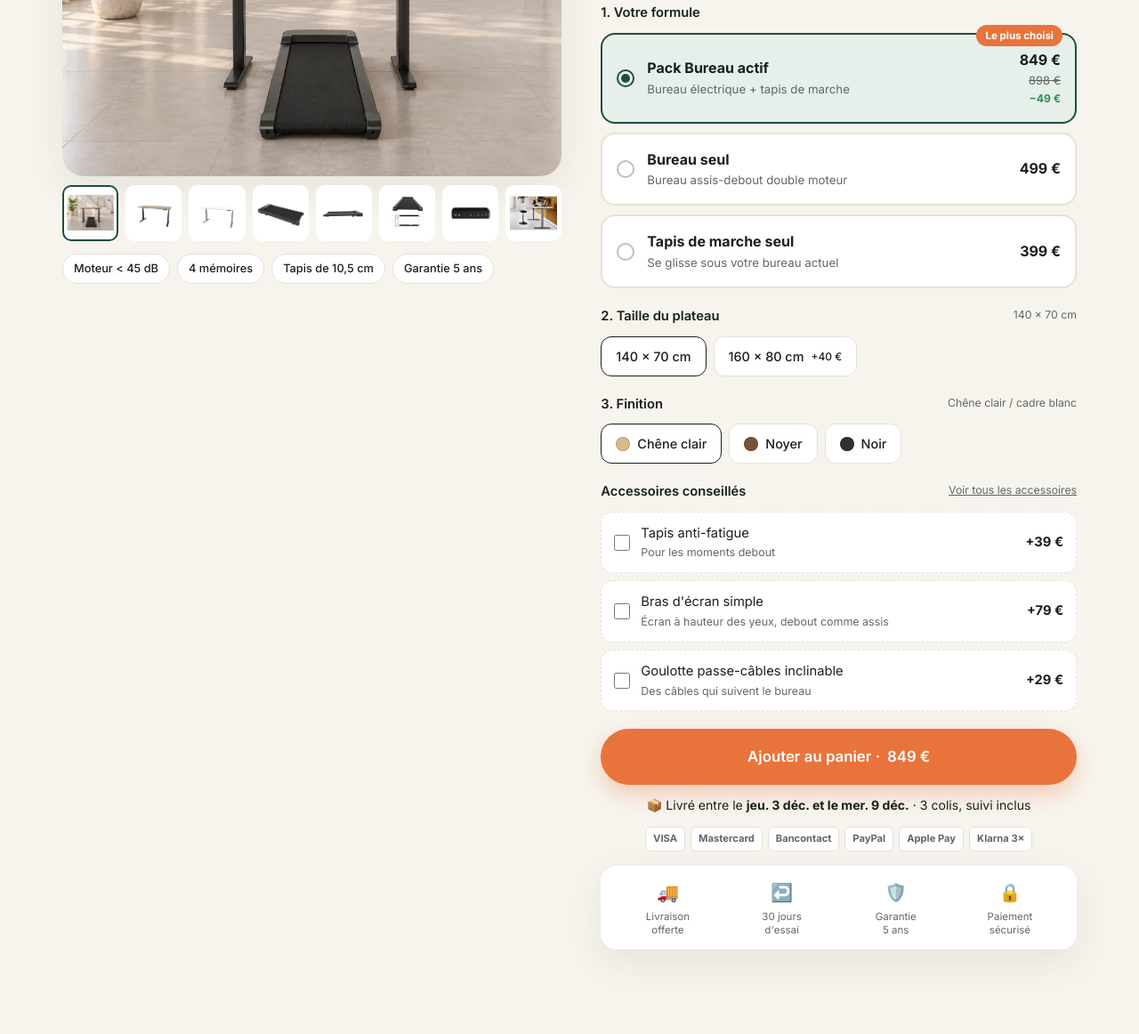
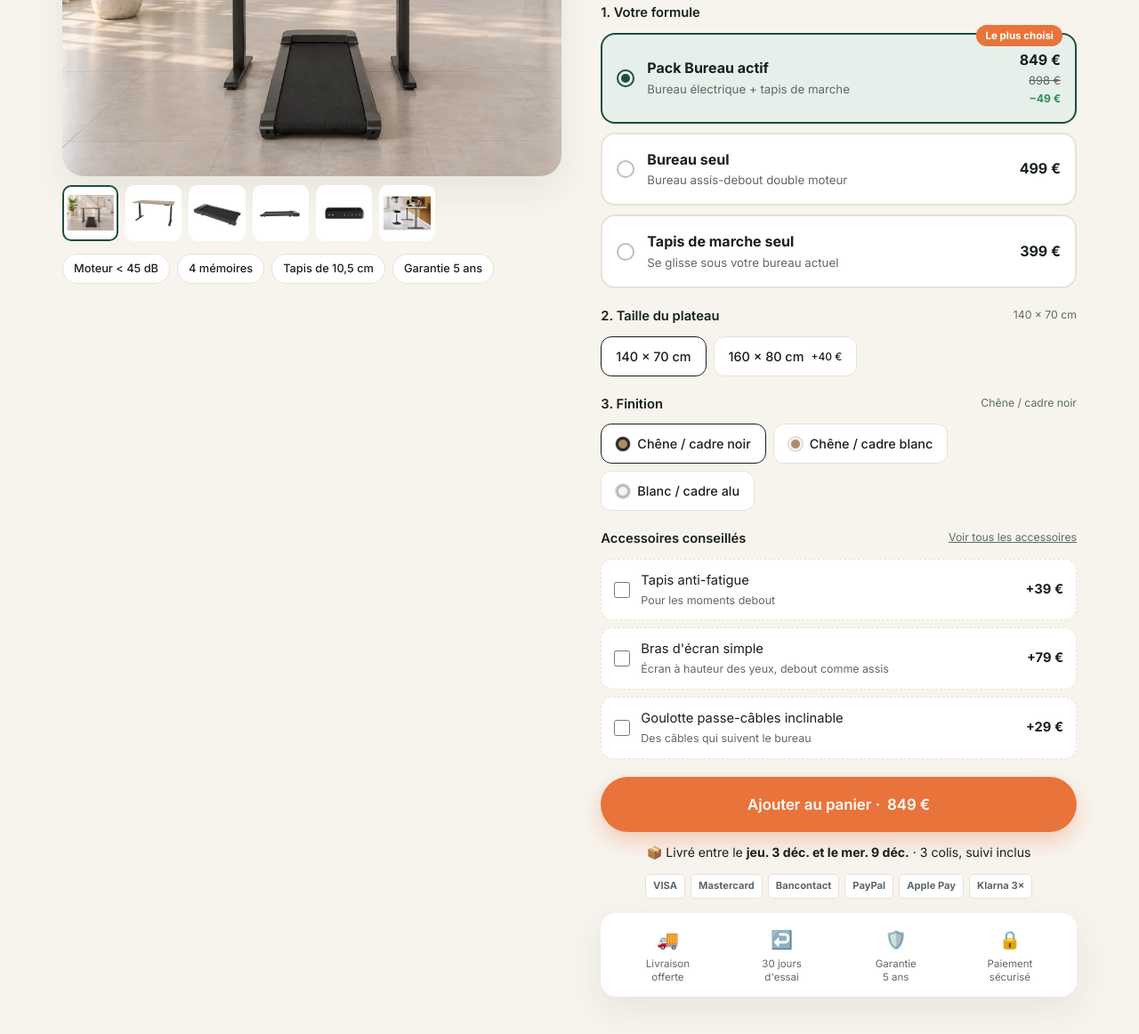
Before and after one commit to cromax20/chaise, a plain HTML site: page bureau-actif/index.html in a window 1280 px wide. Shown: the part 3088-4250 px from the top of the page at 89% size. Drawn offline with Linux system fonts and the light colour scheme.

Commit message:
Bureau actif: gallery follows chosen offer and finish
- Treadmill-only shows treadmill photos, desk-only shows the desk in
  the selected finish, pack shows both
- Finishes aligned with AOKE photos (oak/black, oak/white, white/alu);
  changing finish switches the main photo
- Title, feature chips and parcel count adapt to the offer

Co-Authored-By: Claude Opus 5.5 <noreply@anthropic.com>
Claude-Session: https://claude.ai/code/session_01T23BmVwE7jVcfghoTFQZB2

```diff
--- a/bureau-actif/index.html
+++ b/bureau-actif/index.html
@@ -425,23 +425,14 @@ footer a{margin-right:18px;display:inline-block}footer .wrap > span{max-width:10
     <div class="shop__visual">
       <div class="gallery">
         <div class="gallery__main"><img src="img/scene-pack.webp" alt="Le pack installé" data-gal-main></div>
-        <div class="gallery__thumbs" data-gal>
-          <button class="on" data-src="img/scene-pack.webp"><img src="img/scene-pack.webp" alt="Le pack installé"></button>
-          <button data-src="img/bureau-noyer-noir.webp"><img src="img/bureau-noyer-noir.webp" alt="Bureau noyer, cadre noir"></button>
-          <button data-src="img/bureau-blanc.webp"><img src="img/bureau-blanc.webp" alt="Bureau cadre clair"></button>
-          <button data-src="img/tapis-3-4.webp"><img src="img/tapis-3-4.webp" alt="Tapis de marche"></button>
-          <button data-src="img/tapis-profil.webp"><img src="img/tapis-profil.webp" alt="Tapis de marche de profil, 10,5 cm"></button>
-          <button data-src="img/tapis-dimensions.webp"><img src="img/tapis-dimensions.webp" alt="Dimensions du tapis"></button>
-          <button data-src="img/telecommande.webp"><img src="img/telecommande.webp" alt="Télécommande 4 mémoires"></button>
-          <button data-src="img/ambiance-bureau-2.webp"><img src="img/ambiance-bureau-2.webp" alt="Bureau en situation"></button>
-        </div>
+        <div class="gallery__thumbs" data-gal></div>
       </div>
-      <div class="shop__chips"><span>Moteur &lt; 45 dB</span><span>4 mémoires</span><span>Tapis de 10,5 cm</span><span>Garantie 5 ans</span></div>
+      <div class="shop__chips" data-chips></div>
     </div>
     <div>
       <p class="rating" data-rating hidden></p>
       <p class="eyebrow">Le pack Bureau actif</p>
-      <h2>Bureau électrique + tapis de marche</h2>
+      <h2 data-shop-title>Bureau électrique + tapis de marche</h2>
       <div class="price"><b data-price>--</b><s data-compare></s><em data-save></em></div>
       <p class="klarna">ou 3 × <b data-x3>--</b> sans frais</p>
 
@@ -451,7 +442,7 @@ footer a{margin-right:18px;display:inline-block}footer .wrap > span{max-width:10
       <div class="group"><div class="group__label">Accessoires conseillés <small><a href="#accessoires" style="text-decoration:underline">Voir tous les accessoires</a></small></div><div class="addons" data-addons></div></div>
 
       <button class="btn btn--cta btn--xl" data-add>Ajouter au panier · <span data-total>--</span></button>
-      <p class="eta">📦 Livré entre le <b data-eta>--</b> · 3 colis, suivi inclus</p>
+      <p class="eta">📦 Livré entre le <b data-eta>--</b> · <span data-parcels>3 colis</span>, suivi inclus</p>
       <div class="pay"><span>VISA</span><span>Mastercard</span><span>Bancontact</span><span>PayPal</span><span>Apple Pay</span><span>Klarna 3×</span></div>
       <div class="mini card"><div>🚚<span>Livraison<br>offerte</span></div><div>↩️<span>30 jours<br>d'essai</span></div><div>🛡️<span>Garantie<br>5 ans</span></div><div>🔒<span>Paiement<br>sécurisé</span></div></div>
     </div>
@@ -638,10 +629,16 @@ const CONFIG = {
   ],
   sizes: [ { id: '140', name: '140 × 70 cm', extra: 0 }, { id: '160', name: '160 × 80 cm', extra: 40 } ],
   colors: [
-    { id: 'chene', name: 'Chêne clair / cadre blanc', top: '#d9b88a', frame: '#f2f2f0', c: '#d9b88a' },
-    { id: 'noyer', name: 'Noyer / cadre noir', top: '#7a5234', frame: '#2b2b2b', c: '#7a5234' },
-    { id: 'noir', name: 'Noir / cadre noir', top: '#2f3033', frame: '#1d1d1f', c: '#2f3033' },
+    { id: 'chene-noir', name: 'Chêne / cadre noir', top: '#b08a62', frame: '#2b2b2b', c: '#b08a62', ring: '#2b2b2b', img: 'img/bureau-chene-noir.webp' },
+    { id: 'chene-blanc', name: 'Chêne / cadre blanc', top: '#b08a62', frame: '#f2f2f0', c: '#b08a62', ring: '#f2f2f0', light: true, img: 'img/bureau-chene-blanc.webp' },
+    { id: 'blanc-alu', name: 'Blanc / cadre alu', top: '#f4f4f2', frame: '#b9bdc1', c: '#f4f4f2', ring: '#b9bdc1', light: true, img: 'img/bureau-blanc-alu.webp' },
   ],
+  // Photos de la galerie selon la formule choisie
+  gallery: {
+    pad: [['img/tapis-3-4.webp', 'Tapis de marche'], ['img/tapis-profil.webp', 'Tapis de profil : 10,5 cm d\'épaisseur'], ['img/tapis-dimensions.webp', 'Dimensions du tapis'], ['img/tapis-detail.webp', 'Détail de la bande et du cadre']],
+    desk: [['img/telecommande.webp', 'Télécommande 4 mémoires'], ['img/ambiance-bureau-2.webp', 'Bureau en situation']],
+    pack: [['img/scene-pack.webp', 'Le pack installé']],
+  },
   addons: [
     { id: 'mat', name: 'Tapis anti-fatigue', sub: 'Pour les moments debout', price: 39 },
     { id: 'arm1', name: 'Bras d\'écran simple', sub: 'Écran à hauteur des yeux, debout comme assis', price: 79 },
@@ -770,7 +767,7 @@ function renderShop() {
   }).join('');
   $('[data-g-size]').hidden = !hasDesk(); $('[data-g-color]').hidden = !hasDesk();
   $('[data-sizes]').innerHTML = CONFIG.sizes.map(s => `<button class="${s.id === state.size ? 'on' : ''}" data-size="${s.id}">${s.name}${s.extra ? ` <small>+${eur(s.extra)}</small>` : ''}</button>`).join('');
-  $('[data-colors]').innerHTML = CONFIG.colors.map(c => `<button class="${c.id === state.color ? 'on' : ''}" data-color="${c.id}" style="--c:${c.c}"><i></i>${c.name.split(' /')[0]}</button>`).join('');
+  $('[data-colors]').innerHTML = CONFIG.colors.map(c => `<button class="${c.id === state.color ? 'on' : ''}" data-color="${c.id}" style="--c:${c.c}"><i style="box-shadow:inset 0 0 0 3px ${c.ring},0 0 0 1px rgba(0,0,0,.15)"></i>${c.name}</button>`).join('');
   $('[data-size-name]').textContent = CONFIG.sizes.find(s => s.id === state.size).name;
   $('[data-color-name]').textContent = CONFIG.colors.find(c => c.id === state.color).name;
   $('[data-addons]').innerHTML = CONFIG.addons.map(a => `<label class="addon"><input type="checkbox" data-addon="${a.id}" ${state.addons.has(a.id) ? 'checked' : ''}><span>${a.name}<small>${a.sub}</small></span><b>+${eur(a.price)}</b></label>`).join('');
@@ -781,14 +778,45 @@ function renderShop() {
   $('[data-save]').hidden = !(save > 0);
   $('[data-x3]').textContent = eur(Math.round(lineTotal() / 3 * 100) / 100);
   $('[data-total]').textContent = eur(lineTotal());
+  const V = {
+    pack: { t: 'Bureau électrique + tapis de marche', chips: ['Moteur < 45 dB', '4 mémoires', 'Tapis de 10,5 cm', 'Garantie 5 ans'], parcels: '3 colis' },
+    desk: { t: 'Bureau assis-debout électrique', chips: ['Double moteur', '62,5 – 127,5 cm', '4 mémoires', 'Garantie 5 ans'], parcels: '2 colis' },
+    pad: { t: 'Tapis de marche sous bureau', chips: ['10,5 cm d\'épaisseur', '1 – 6 km/h', '57 dB max.', 'Garantie 5 ans'], parcels: '1 colis' },
+  }[state.offer];
+  $('[data-shop-title]').textContent = V.t;
+  $('[data-chips]').innerHTML = V.chips.map(c => `<span>${c.replace('<', '&lt;')}</span>`).join('');
+  $('[data-parcels]').textContent = V.parcels;
+  renderGallery();
   $$('[data-offer]').forEach(b => b.onclick = () => { state.offer = b.dataset.offer; renderShop(); });
   $$('[data-size]').forEach(b => b.onclick = () => { state.size = b.dataset.size; renderShop(); });
   $$('[data-color]').forEach(b => b.onclick = () => { state.color = b.dataset.color; paint(); renderShop(); });
   $$('[data-addon]').forEach(i => i.onchange = () => { i.checked ? state.addons.add(i.dataset.addon) : state.addons.delete(i.dataset.addon); renderShop(); });
 }
+/* Galerie : n'affiche que ce qui correspond à la formule et à la finition choisies */
+let galKey = '';
+function renderGallery() {
+  const o = state.offer, c = CONFIG.colors.find(x => x.id === state.color), G = CONFIG.gallery;
+  const deskImg = [c.img, `Bureau ${c.name.toLowerCase()}`];
+  const list = o === 'pad' ? G.pad
+    : o === 'desk' ? [deskImg, ...G.desk]
+    : [...G.pack, deskImg, G.pad[0], G.pad[1], ...G.desk];
+  const key = o + '|' + c.id;
+  if (key === galKey) return;
+  const offerChanged = !galKey.startsWith(o + '|');
+  galKey = key;
+  // nouvelle formule → 1re photo ; nouvelle finition → la photo du bureau choisi
+  const main = offerChanged ? list[0] : deskImg;
+  const show = (src, alt) => {
+    const m = $('[data-gal-main]'); m.src = src; m.alt = alt;
+    $$('[data-gal] button').forEach(b => b.classList.toggle('on', b.dataset.src === src));
+  };
+  $('[data-gal]').innerHTML = list.map(([src, alt]) => `<button data-src="${src}" data-alt="${alt}"><img src="${src}" alt="${alt}" loading="lazy"></button>`).join('');
+  $$('[data-gal] button').forEach(b => b.onclick = () => show(b.dataset.src, b.dataset.alt));
+  show(main[0], main[1]);
+}
 function paint() {
   const c = CONFIG.colors.find(c => c.id === state.color);
-  $$('.scene').forEach(s => { s.style.setProperty('--top', c.top); s.style.setProperty('--frame', c.frame); s.style.setProperty('--frame-d', c.frame === '#f2f2f0' ? '#c9c9c5' : '#111'); });
+  $$('.scene').forEach(s => { s.style.setProperty('--top', c.top); s.style.setProperty('--frame', c.frame); s.style.setProperty('--frame-d', c.light ? '#9fa3a6' : '#111'); });
 }
 function renderGlobalPrices() {
   const p = CONFIG.offers.find(o => o.id === 'pack'), cmp = compareOf(p);
@@ -905,8 +933,6 @@ const seq = ['assis', 'debout', 'marche']; let si = 2;
 setInterval(() => { if (!posScene._user && !document.hidden) { si = (si + 1) % 3; applyPos(seq[si]); } }, 3200);
 // Compteur de pas animé dans le hero
 let steps = 4180; setInterval(() => { steps += 2; $$('[data-steps]').forEach(e => e.textContent = steps.toLocaleString('fr-BE')); }, 700);
-// Galerie
-$$('[data-gal] button').forEach(b => b.onclick = () => { $$('[data-gal] button').forEach(x => x.classList.toggle('on', x === b)); $('[data-gal-main]').src = b.dataset.src; $('[data-gal-main]').alt = $('img', b).alt; });
 // Barre d'achat collante
 new IntersectionObserver(([e]) => $('[data-sticky]').classList.toggle('on', !e.isIntersecting && e.boundingClientRect.top < 0)).observe($('[data-add]'));
 </script>
```
Also changed, not shown: bureau-actif/img/bureau-blanc-alu.webp (added), bureau-actif/img/bureau-blanc.webp (deleted), bureau-actif/img/bureau-chene-blanc.webp (added), bureau-actif/img/bureau-chene-noir.webp (added), bureau-actif/img/bureau-noyer-noir.webp (deleted).
